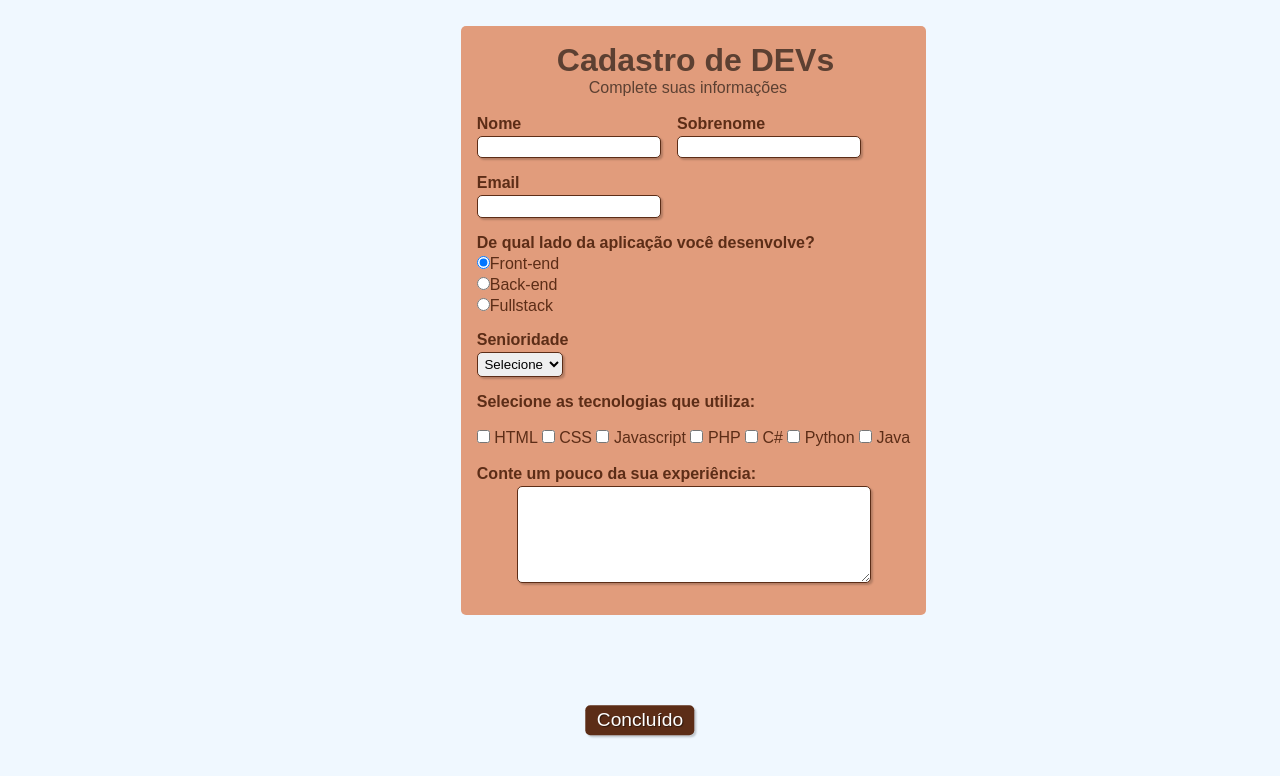
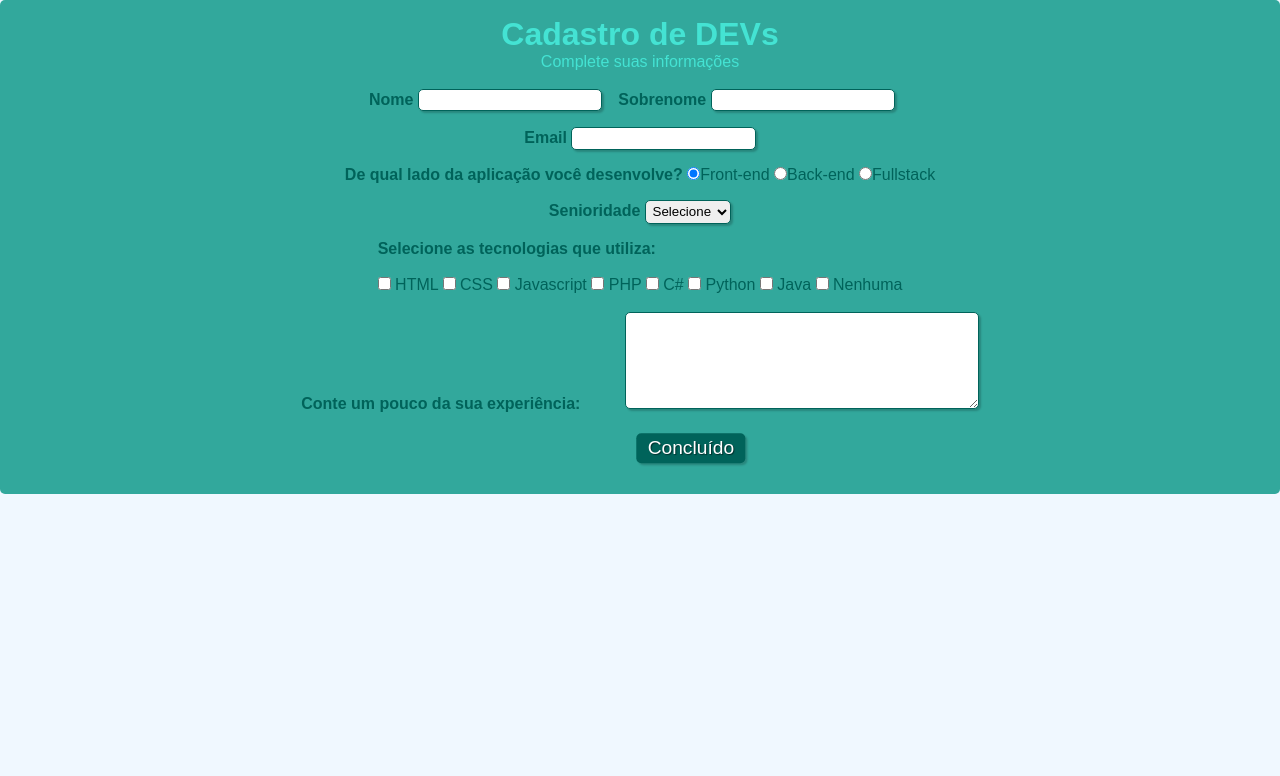
Before and after one commit to AlanS3103/Formul-rio-em-HTML-e-CSS, a plain HTML site: page Formulario_modelo1/formulario.html in a window 1280 px wide. Drawn offline with Linux system fonts and the light colour scheme.

Commit message:
modificando o modelo 1

```diff
--- a/Formulario_modelo1/formulario.css
+++ b/Formulario_modelo1/formulario.css
@@ -5,14 +5,12 @@
 
 #titulo{
     font-family: sans-serif;
-    color: #5C4032;
-    margin-left: 2.5em;
+    color: #44E3D3;
 }
 
 #subtitulo{
     font-family: sans-serif;
-    color: #5C4032;
-    margin-left: 7em;
+    color: #44E3D3;
 }
 
 fieldset{
@@ -23,9 +21,7 @@ body{
     background-color: #F0F8FF;
     font-family: sans-serif;
     font-size: 1em;
-    color: #5C2D17;
-    margin-left: 36%;
-    margin-top: 2%;
+    color: #00635A;
     justify-content: center;
 }
 
@@ -39,8 +35,8 @@ input, select, textarea, button{
 
 .campo label{
     margin-bottom: 0.2em;
-    color: #5C2D17;
-    display: block;
+    color: #00635A;
+    /* display: block; */
 }
 
 fieldset.grupo .campo{
@@ -50,9 +46,9 @@ fieldset.grupo .campo{
 
 .campo input[type="text"], .campo input[type="email"], .campo select, .campo textarea{
     padding: 0.2em;
-    border: 1px solid #5C2D17;
+    border: 1px solid #00635A;
     box-shadow: 2px 2px 2px rgba(0, 0, 0, 0.2);
-    display: block;
+    /* display: block; */
 }
 
 .campo select option{
@@ -65,17 +61,18 @@ fieldset.grupo .campo{
 
 .botao {
     font-size: 1.2em;
-    background: #5C2D17;
+    background: #00635A;
     border: 0;
     margin-bottom: 1em;
     color: #FFFFFF;
     padding: 0.2em 0.6em;
     box-shadow: 2px 2px 2px rgba(0, 0, 0, 0.2);
     text-shadow: 1px 1px 1px rgba(0, 0, 0, 0.5);
-    position: absolute;
-    top: 90%;
+    margin: 1em 0 0 11em;
+    /* position: absolute;
+    top: 75%;
     left: 50%;
-    margin-right: -50%;
+    margin-right: -50%; */
     transform: translate(-50%, -50%);
 }
 
@@ -86,19 +83,29 @@ fieldset.grupo .campo{
 }
 
 #check{
-    display: inline-block;
+    /* display: inline-block; */
 }
 
 
 .conteiner{
-    background-color: #E19C7C;
+    background-color: #32A89C;
     border-radius: 5px;
     padding: 1em;
-    float: left;
-
 }
 
 #experiencia{
     margin-left: 3em;
 
 }
+
+.content{
+    display: flex;
+    flex-direction: column;
+    align-items: center;
+}
+
+form{
+    display: flex;
+    flex-direction: column;
+    align-items: center;
+}
--- a/Formulario_modelo1/formulario.html
+++ b/Formulario_modelo1/formulario.html
@@ -11,7 +11,7 @@
 
     <div class="conteiner">
 
-        <div>
+        <div class="content">
             <h1 id="titulo">Cadastro de DEVs</h1>
             <p id="subtitulo">Complete suas informações</p>
             <br>
@@ -50,7 +50,7 @@
 
             <div class="campo">
                 <label for="senioridade"><strong>Senioridade</strong></label>
-                <select id="senioridade">
+                <select id="senioridade" required>
                     <option selected disabled value="">Selecione</option>
                     <option>Junior</option>
                     <option>Pleno</option>
@@ -75,6 +75,8 @@
                     <label for="tecnologia6">Python</label>
                     <input type="checkbox" id="tecnologia7" name="tecnologia7" value="Java">
                     <label for="tecnologia7">Java</label>
+                    <input type="checkbox" id="tecnologia7" name="nenhuma" value="Nenhuma">
+                    <label for="tecnologia7">Nenhuma</label>
                 </div>
             </fieldset>
 
```
